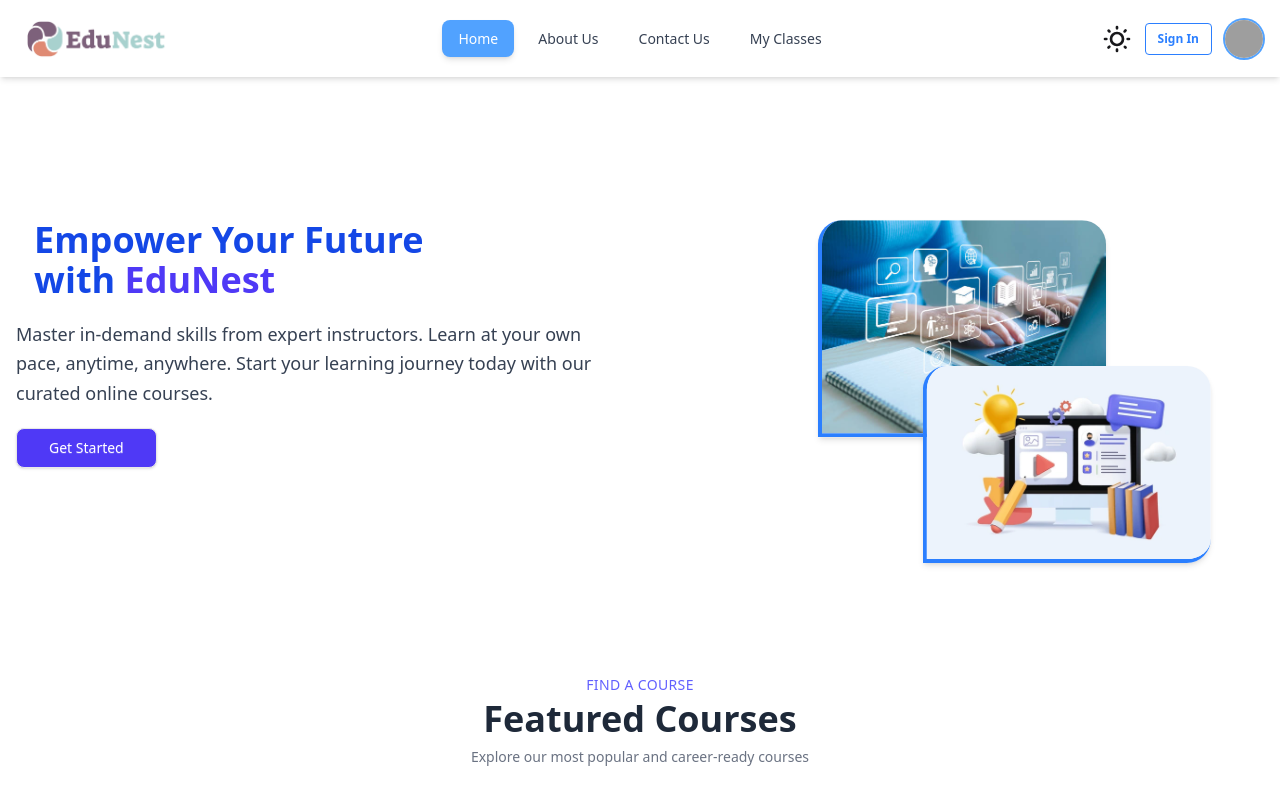
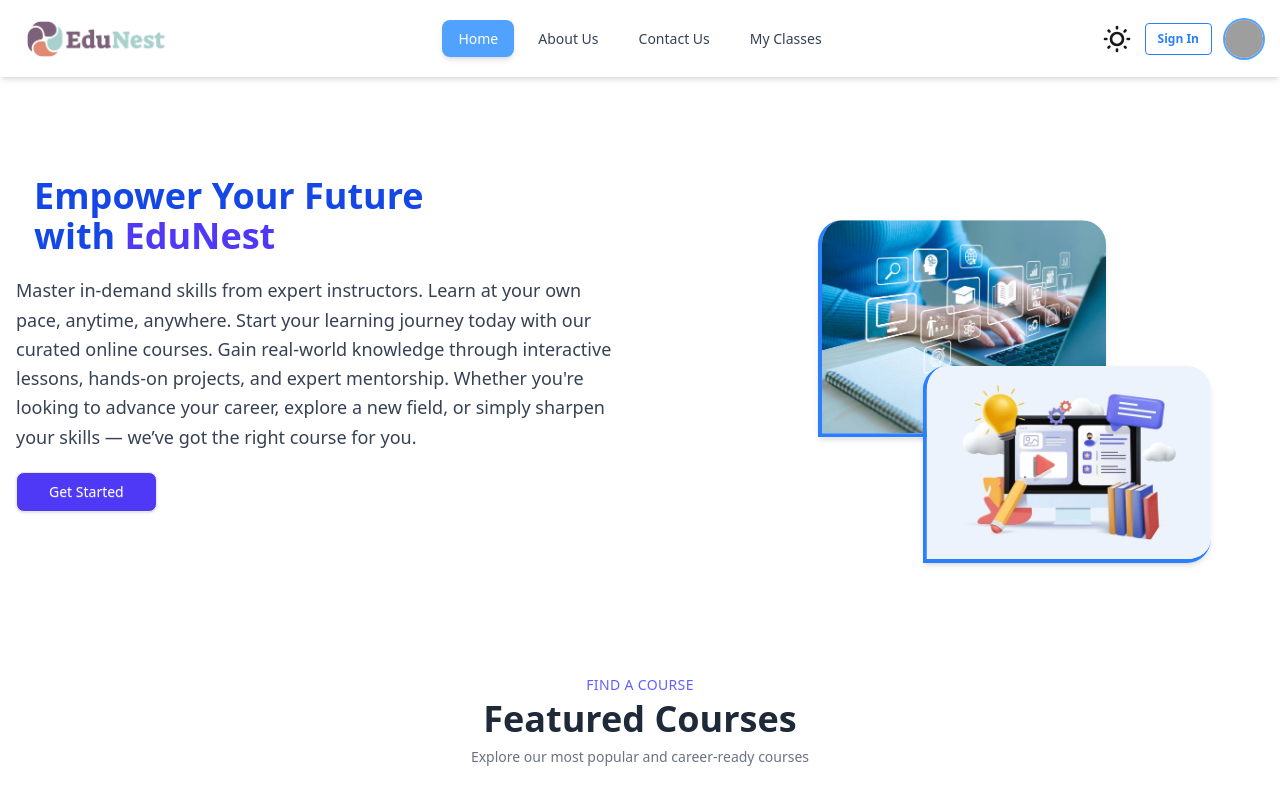
Before and after one commit to MujahidulIslam4541/EduNest-FrontEnd, a React (Vite) app: page / in a window 1280 px wide. Shown: the top 800 px of the page. Built offline with nearby package versions, Linux system fonts and the light colour scheme; no server answers; grey boxes are pictures that could not be loaded.

Commit message:
banner page some relavent text added

```diff
--- a/src/Pages/HomePage/Banner/Banner.jsx
+++ b/src/Pages/HomePage/Banner/Banner.jsx
@@ -21,7 +21,9 @@ const Banner = () => {
 
           <p className="text-gray-700 text-base md:text-lg leading-relaxed">
             Master in-demand skills from expert instructors. Learn at your own pace, anytime, anywhere. Start your learning journey today with our curated online courses.
+            Gain real-world knowledge through interactive lessons, hands-on projects, and expert mentorship. Whether you're looking to advance your career, explore a new field, or simply sharpen your skills — we’ve got the right course for you.
           </p>
+
 
           <button className="btn bg-indigo-600 hover:bg-indigo-700 text-white font-medium px-8 py-2 rounded-lg shadow transition">
             Get Started
```
